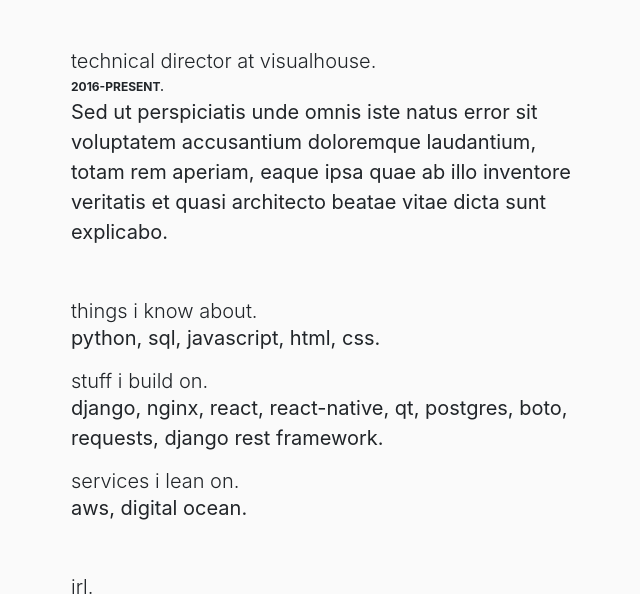
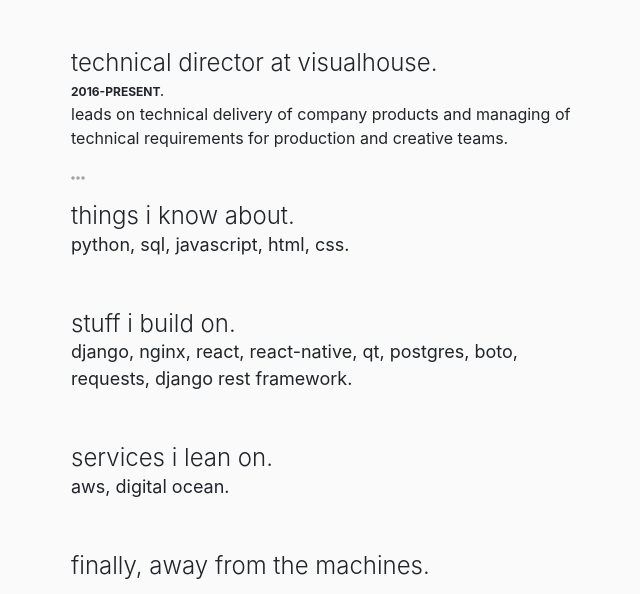
Before and after one commit to najar1412/flatlands, a Django app: page /about/ in a window 1280 px wide. Shown: the part 257-851 px from the top of the page, without its empty margins (589-1229 px from the left). Run offline with Django 3.2, Linux system fonts and the light colour scheme; parts of the project's set-up code (start-up, migrations or seed data) failed here and were passed over; some libraries are stand-ins or nearby versions.

Commit message:
about page

```diff
--- a/flatlands/blog/templates/blog/about.html
+++ b/flatlands/blog/templates/blog/about.html
@@ -67,44 +67,49 @@
 
                 <div class="about-padding"></div>
                 <div>
-                        <p class="display-4" style="font-size: 20px;margin-bottom:0px;">
+                        <p class="display-4" style="font-size: 24px;margin-bottom:0px;">
                                 technical director at visualhouse.
                         </p>
                         <span style="font-weight: bold;font-size: 12px;">2016-PRESENT.</span>
-                        <p style="font-size: 20px;margin-top:0px;padding-top:0px;border-top:0px;">
-                                Sed ut perspiciatis unde omnis iste natus error sit voluptatem accusantium doloremque
-                                laudantium, totam rem aperiam, eaque ipsa quae ab illo inventore veritatis et quasi
-                                architecto beatae vitae dicta sunt explicabo.
+                        <p style="font-size: 16px;margin-top:0px;padding-top:0px;border-top:0px;">
+                                leads on technical delivery of company products and managing of technical requirements
+                                for production and creative teams.
+
                         </p>
 
-                        <p style="height: 20px;"></p>
+                        <p style="height: 20px; justify-content: center;opacity: .4;">
+                                <i class="fas fa-ellipsis-h"></i>
+                        </p>
 
-                        <p class="display-4" style="font-size: 20px;margin-bottom:0px;">
+                        <p class="display-4" style="font-size: 24px;margin-bottom:0px;">
                                 things i know about.
                         </p>
 
-                        <p style="font-size: 20px;margin-top:0px;padding-top:0px;border-top:0px;">
+                        <p style="font-size: 18px;margin-top:0px;padding-top:0px;border-top:0px;">
                                 python, sql, javascript, html, css.
                         </p>
-
-                        <p class="display-4" style="font-size: 20px;margin-bottom:0px;">
+                        <p style="height: 20px;"></p>
+                        <p class="display-4" style="font-size: 24px;margin-bottom:0px;">
                                 stuff i build on.
                         </p>
 
-                        <p style="font-size: 20px;margin-top:0px;padding-top:0px;border-top:0px;">
+                        <p style="font-size: 18px;margin-top:0px;padding-top:0px;border-top:0px;">
                                 django, nginx, react, react-native, qt, postgres, boto, requests, django rest framework.
                         </p>
-
-                        <p class="display-4" style="font-size: 20px;margin-bottom:0px;">
+                        <p style="height: 20px;"></p>
+                        <p class="display-4" style="font-size: 24px;margin-bottom:0px;">
                                 services i lean on.
                         </p>
-                        <p style="font-size: 20px;margin-top:0px;padding-top:0px;border-top:0px;">
+                        <p style="font-size: 18px;margin-top:0px;padding-top:0px;border-top:0px;">
                                 aws, digital ocean.
                         </p>
 
                         <p style="height: 20px;"></p>
-                        <p class="display-4" style="font-size: 20px;margin-bottom:0px;">
-                                irl.
+                        <p class="display-4" style="font-size: 24px;margin-bottom:0px;">
+                                finally, away from the machines.
+                        </p>
+                        <p style="font-size: 18px;margin-top:0px;padding-top:0px;border-top:0px;">
+
                         </p>
 
                         <div style="display:flex;">
--- a/flatlands/blog/templates/blog/menu-article.html
+++ b/flatlands/blog/templates/blog/menu-article.html
@@ -6,8 +6,6 @@
             <li style="display:inline;padding-right: 20px;font-size: 32px;"><a href="/">
                     <strong>
                         <i class="fas fa-chevron-circle-left"></i></strong> </a>
-            </li>
-            <li style="display:inline;padding-right: 20px;"><a href="/">BACK</a>
             </li>
         </ul>
 
```
Also changed, not shown: flatlands/blog/templates/blog/project_article.html (+6 -4 lines), flatlands/blog/templates/blog/project_comp.html (+8 -5 lines), flatlands/blog/templates/blog/projects.html (+20 -13 lines), flatlands/db.sqlite3.
